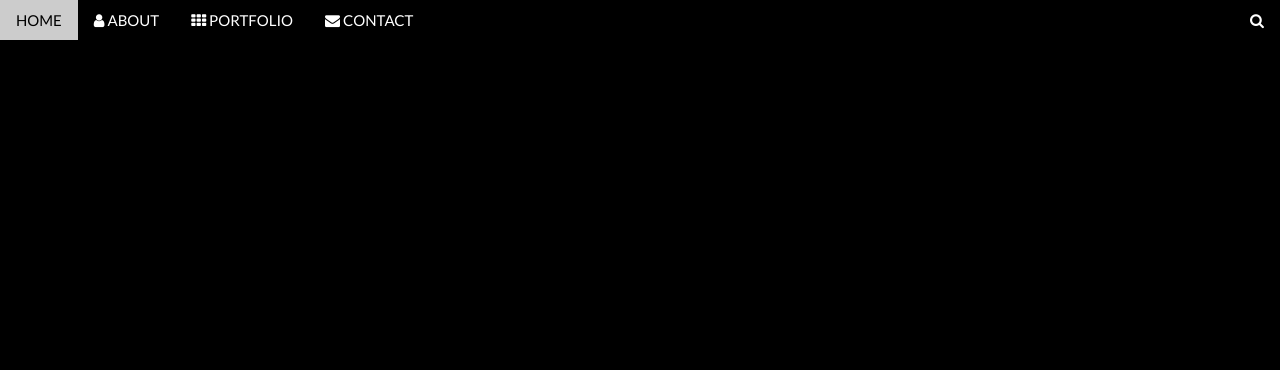
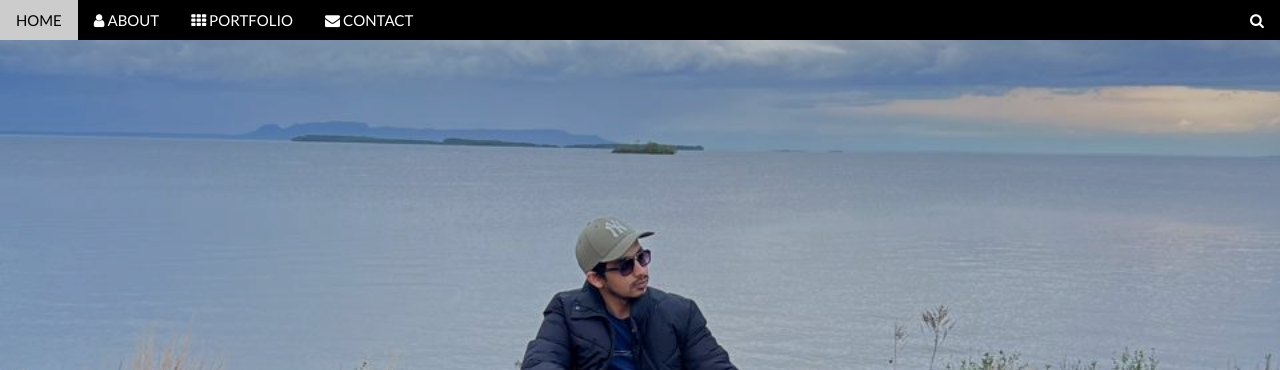
Before and after one commit to abdullah3501/Abdullah, a plain HTML site: page index.html in a window 1280 px wide. Shown: the top 370 px of the page. Drawn offline with nearby package versions, Linux system fonts and the light colour scheme; the site is published under a folder, as on GitHub Pages, so addresses that start at the root find nothing.

Commit message:
index.css

```diff
--- a/index.css
+++ b/index.css
@@ -23,7 +23,7 @@ body, html {
 }
 
 .bgimg-1 {
-    background-image: url('/WhatsApp Image 2024-06-28 at 7.41.12 PM.jpeg');
+    background-image: url('./WhatsApp Image 2024-06-28 at 7.41.12 PM.jpeg');
 }
 
 
```
